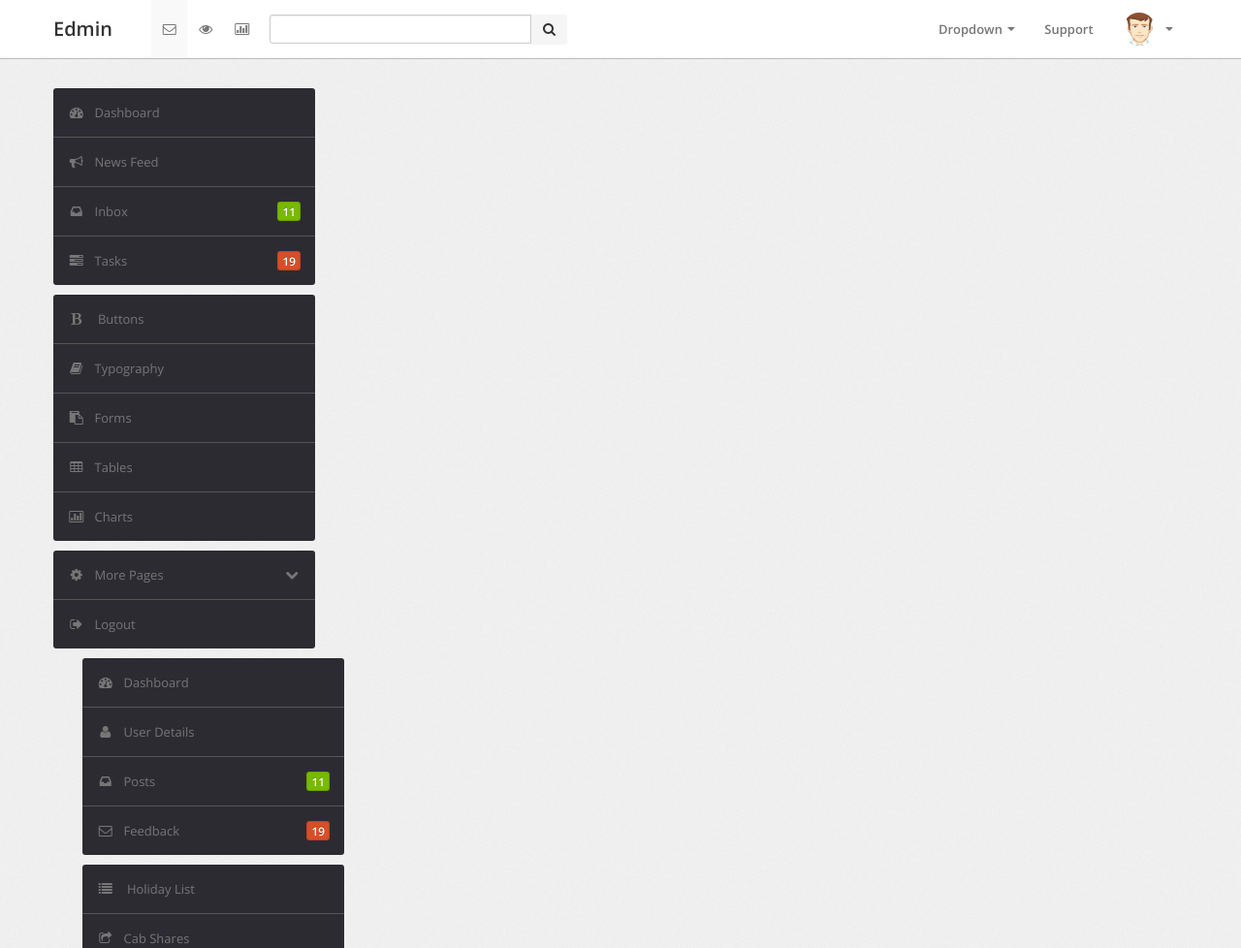
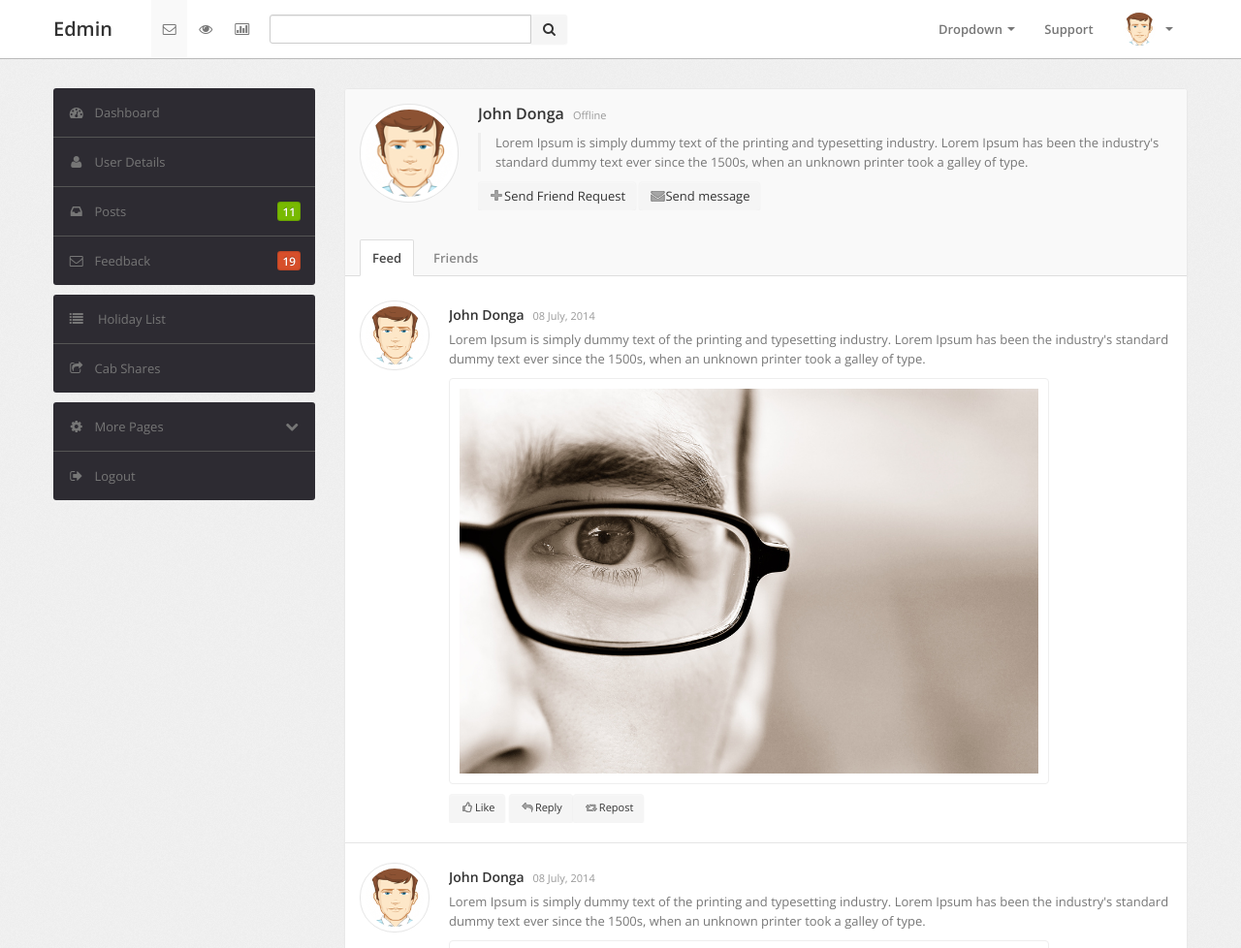
Before and after one commit to anuragteapot/iitpConnect, a PHP site: page /admin/views/UserDetails.php in a window 1280 px wide. Shown: the top 978 px of the page at 97% size. Run offline with PHP 8.4, Linux system fonts and the light colour scheme; some libraries are stand-ins or nearby versions.

Commit message:
Admin Section links Updated (#38)

```diff
--- a/admin/views/UserDetails.php
+++ b/admin/views/UserDetails.php
@@ -63,57 +63,24 @@
     <div class="wrapper">
         <div class="container">
             <div class="row">
-                <div class="span3">
-                    <div class="sidebar">
-                        <ul class="widget widget-menu unstyled">
-                            <li class="active"><a href="index.html"><i class="menu-icon icon-dashboard"></i>Dashboard
-                            </a></li>
-                            <li><a href="activity.html"><i class="menu-icon icon-bullhorn"></i>News Feed </a>
-                            </li>
-                            <li><a href="message.html"><i class="menu-icon icon-inbox"></i>Inbox <b class="label green pull-right">
-                                11</b> </a></li>
-                            <li><a href="task.html"><i class="menu-icon icon-tasks"></i>Tasks <b class="label orange pull-right">
-                                19</b> </a></li>
-                        </ul>
-                        <!--/.widget-nav-->
-                        <ul class="widget widget-menu unstyled">
-                                <li><a href="ui-button-icon.html"><i class="menu-icon icon-bold"></i> Buttons </a></li>
-                                <li><a href="ui-typography.html"><i class="menu-icon icon-book"></i>Typography </a></li>
-                                <li><a href="form.html"><i class="menu-icon icon-paste"></i>Forms </a></li>
-                                <li><a href="table.html"><i class="menu-icon icon-table"></i>Tables </a></li>
-                                <li><a href="charts.html"><i class="menu-icon icon-bar-chart"></i>Charts </a></li>
-                            </ul>
-                        <!--/.widget-nav-->
-                        <ul class="widget widget-menu unstyled">
-                            <li><a class="collapsed" data-toggle="collapse" href="#togglePages"><i class="menu-icon icon-cog">
-                            </i><i class="icon-chevron-down pull-right"></i><i class="icon-chevron-up pull-right">
-                            </i>More Pages </a>
-                                <ul id="togglePages" class="collapse unstyled">
-                                    <li><a href="other-login.html"><i class="icon-inbox"></i>Login </a></li>
-                                    <li><a href="other-user-profile.html"><i class="icon-inbox"></i>Profile </a></li>
-                                    <li><a href="other-user-listing.html"><i class="icon-inbox"></i>All Users </a></li>
-                                </ul>
-                            </li>
-                            <li><a href="#"><i class="menu-icon icon-signout"></i>Logout </a></li>
-                        </ul>
-                    </div><div class="span3">
+            <div class="span3">
                         <div class="sidebar">
                             <ul class="widget widget-menu unstyled">
-                                <li class="active"><a href="#"><i class="menu-icon icon-dashboard"></i>Dashboard
+                                <li class="active"><a href="<?php BASE_URL ?>."><i class="menu-icon icon-dashboard"></i>Dashboard
                                 </a></li>
-                                <li><a href="activity.html"><i class="menu-icon icon-user"></i>User Details</a>
+                                <li><a href="<?php BASE_URL ?>users"><i class="menu-icon icon-user"></i>User Details</a>
                                 </li>
-                                <li><a href="message.html"><i class="menu-icon icon-inbox"></i>Posts <b class="label green pull-right">
+                                <li><a href="<?php BASE_URL ?>./#PostDetails"><i class="menu-icon icon-inbox"></i>Posts <b class="label green pull-right">
                                     11</b> </a></li>
-                                <li><a href="task.html"><i class="menu-icon icon-envelope"></i>Feedback <b class="label orange pull-right">
+                                <li><a href="<?php BASE_URL ?>message"><i class="menu-icon icon-envelope"></i>Feedback <b class="label orange pull-right">
                                     19</b> </a></li>
                             </ul>
                             <!--/.widget-nav-->
 
 
                             <ul class="widget widget-menu unstyled">
-                                <li><a href="ui-button-icon.html"><i class="menu-icon icon-list"></i> Holiday List </a></li>
-                                <li><a href="ui-typography.html"><i class="menu-icon icon-share"></i>Cab Shares </a></li>
+                                <li><a href="<?php BASE_URL ?>./#holidayList"><i class="menu-icon icon-list"></i> Holiday List </a></li>
+                                <li><a href="#"><i class="menu-icon icon-share"></i>Cab Shares </a></li>
                             </ul>
                             <!--/.widget-nav-->
                             <ul class="widget widget-menu unstyled">
@@ -121,9 +88,9 @@
                                 </i><i class="icon-chevron-down pull-right"></i><i class="icon-chevron-up pull-right">
                                 </i>More Pages </a>
                                     <ul id="togglePages" class="collapse unstyled">
-                                        <li><a href="other-login.html"><i class="icon-inbox"></i>Login </a></li>
-                                        <li><a href="other-user-profile.html"><i class="icon-inbox"></i>Profile </a></li>
-                                        <li><a href="other-user-listing.html"><i class="icon-inbox"></i>All Users </a></li>
+                                        <li><a href="#"><i class="icon-inbox"></i>Login </a></li>
+                                        <li><a href="#"><i class="icon-inbox"></i>Profile </a></li>
+                                        <li><a href="#"><i class="icon-inbox"></i>All Users </a></li>
                                     </ul>
                                 </li>
                                 <li><a href="#"><i class="menu-icon icon-signout"></i>Logout </a></li>
```
Also changed, not shown: admin/views/Home.php (+12 -12 lines), admin/views/Message.php (+9 -9 lines), admin/views/UsersDetails.php (+9 -9 lines).
